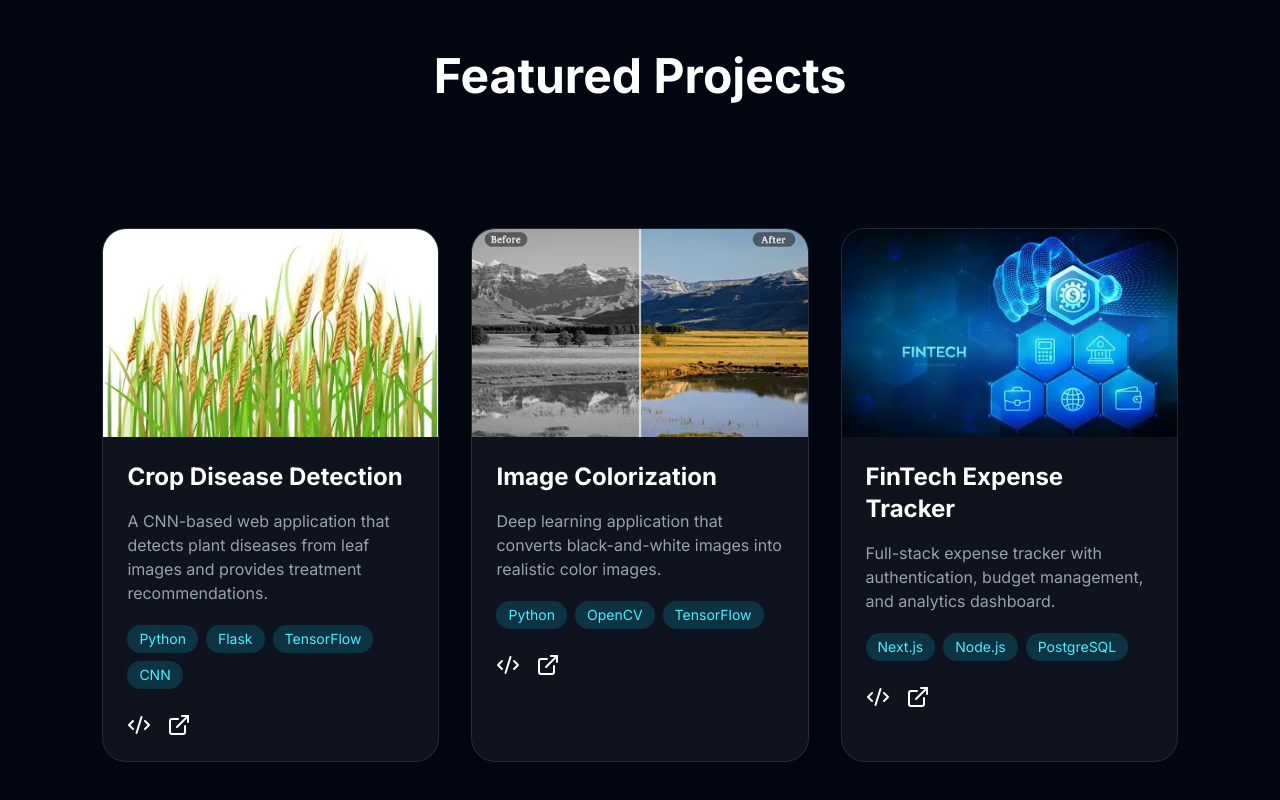
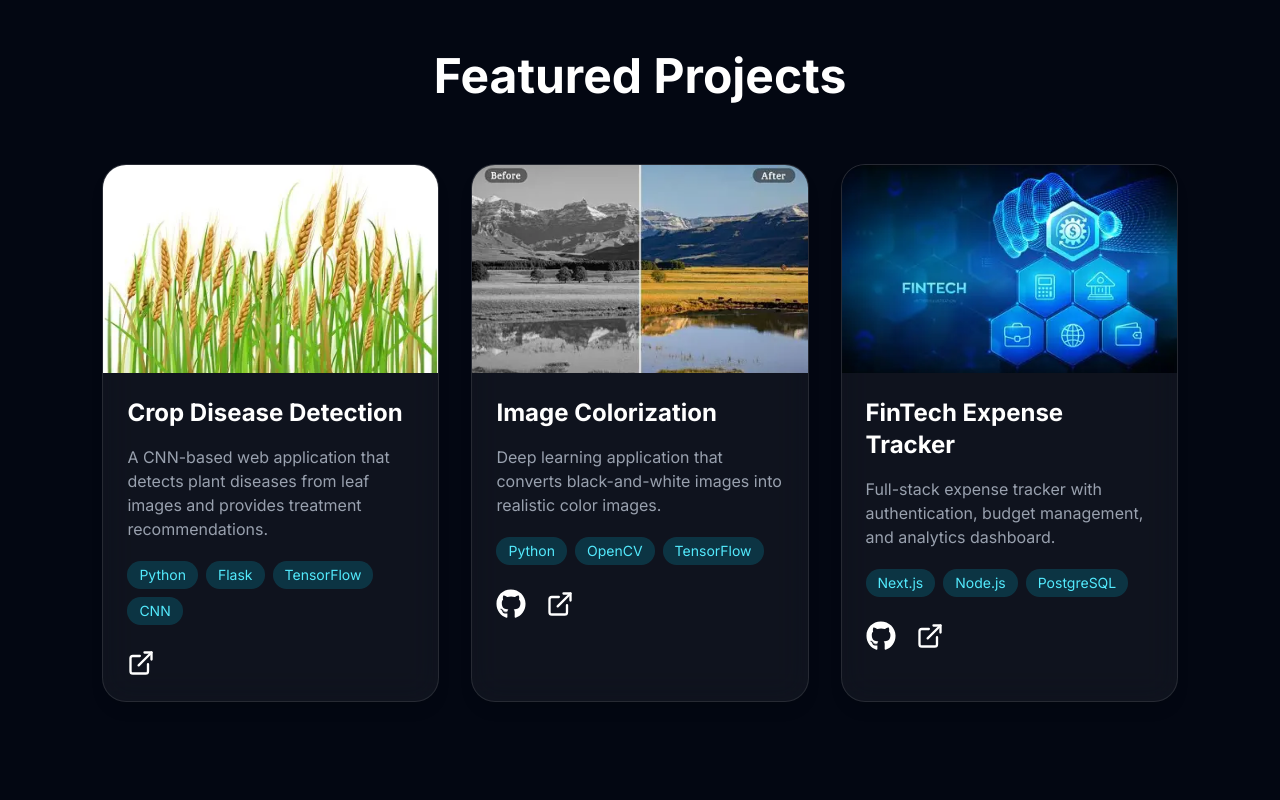
Before and after one commit to sharanya2203/portfolio, a Next.js app: page / in a window 1280 px wide. Shown: the part 2510-3310 px from the top of the page. Built offline with nearby package versions, Linux system fonts and the light colour scheme.

Commit message:
Portfolio website

```diff
--- a/components/Projects.tsx
+++ b/components/Projects.tsx
@@ -1,7 +1,8 @@
 "use client";
 
 import { motion } from "framer-motion";
-import { Code2, ExternalLink } from "lucide-react";
+import { ExternalLink } from "lucide-react";
+import { FaGithub } from "react-icons/fa";
 
 const projects = [
   {
@@ -9,7 +10,7 @@ const projects = [
     description:
       "A CNN-based web application that detects plant diseases from leaf images and provides treatment recommendations.",
     tech: ["Python", "Flask", "TensorFlow", "CNN"],
-    github: "https://github.com/yourusername/crop-disease",
+    github: "",
     live: "https://crop-health-guardian--sharanyaponu6.replit.app/",
     image: "/images/crop.png",
   },
@@ -37,9 +38,9 @@ export default function Projects() {
   return (
     <section
       id="projects"
-      className=" px-6 py-20 max-w-7xl mx-auto"
+      className="px-6 py-24 max-w-7xl mx-auto"
     >
-      <h2 className="text-5xl font-bold text-center mb-32">
+      <h2 className="text-5xl font-bold text-center mb-16">
         Featured Projects
       </h2>
 
@@ -48,6 +49,7 @@ export default function Projects() {
           <motion.div
             key={index}
             whileHover={{ y: -8 }}
+            transition={{ duration: 0.3 }}
             className="bg-white/5 backdrop-blur-lg border border-white/10 rounded-3xl overflow-hidden shadow-lg"
           >
             <img
@@ -57,7 +59,9 @@ export default function Projects() {
             />
 
             <div className="p-6">
-              <h3 className="text-2xl font-bold">{project.title}</h3>
+              <h3 className="text-2xl font-bold">
+                {project.title}
+              </h3>
 
               <p className="text-gray-400 mt-4">
                 {project.description}
@@ -74,13 +78,23 @@ export default function Projects() {
                 ))}
               </div>
 
-              <div className="flex gap-4 mt-6">
-                <a href={project.github} target="_blank">
-                  <Code2 className="w-6 h-6 hover:text-cyan-400" />
-                </a>
+              <div className="flex items-center gap-5 mt-6">
+                {project.github && (
+                  <a
+                    href={project.github}
+                    target="_blank"
+                    rel="noopener noreferrer"
+                  >
+                    <FaGithub className="text-3xl text-white hover:text-cyan-400 transition duration-300" />
+                  </a>
+                )}
 
-                <a href={project.live} target="_blank">
-                  <ExternalLink className="w-6 h-6 hover:text-cyan-400" />
+                <a
+                  href={project.live}
+                  target="_blank"
+                  rel="noopener noreferrer"
+                >
+                  <ExternalLink className="w-7 h-7 text-white hover:text-cyan-400 transition duration-300" />
                 </a>
               </div>
             </div>
```
